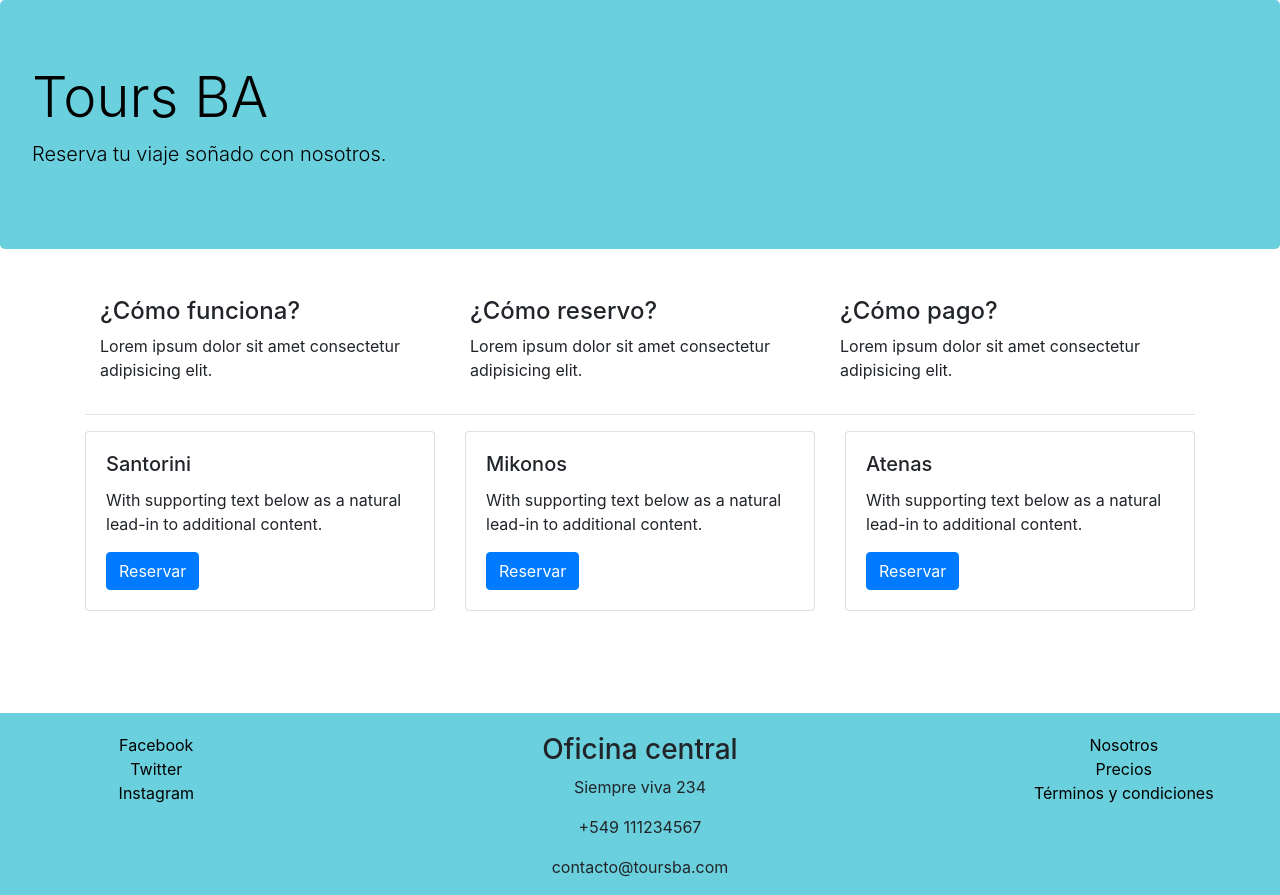
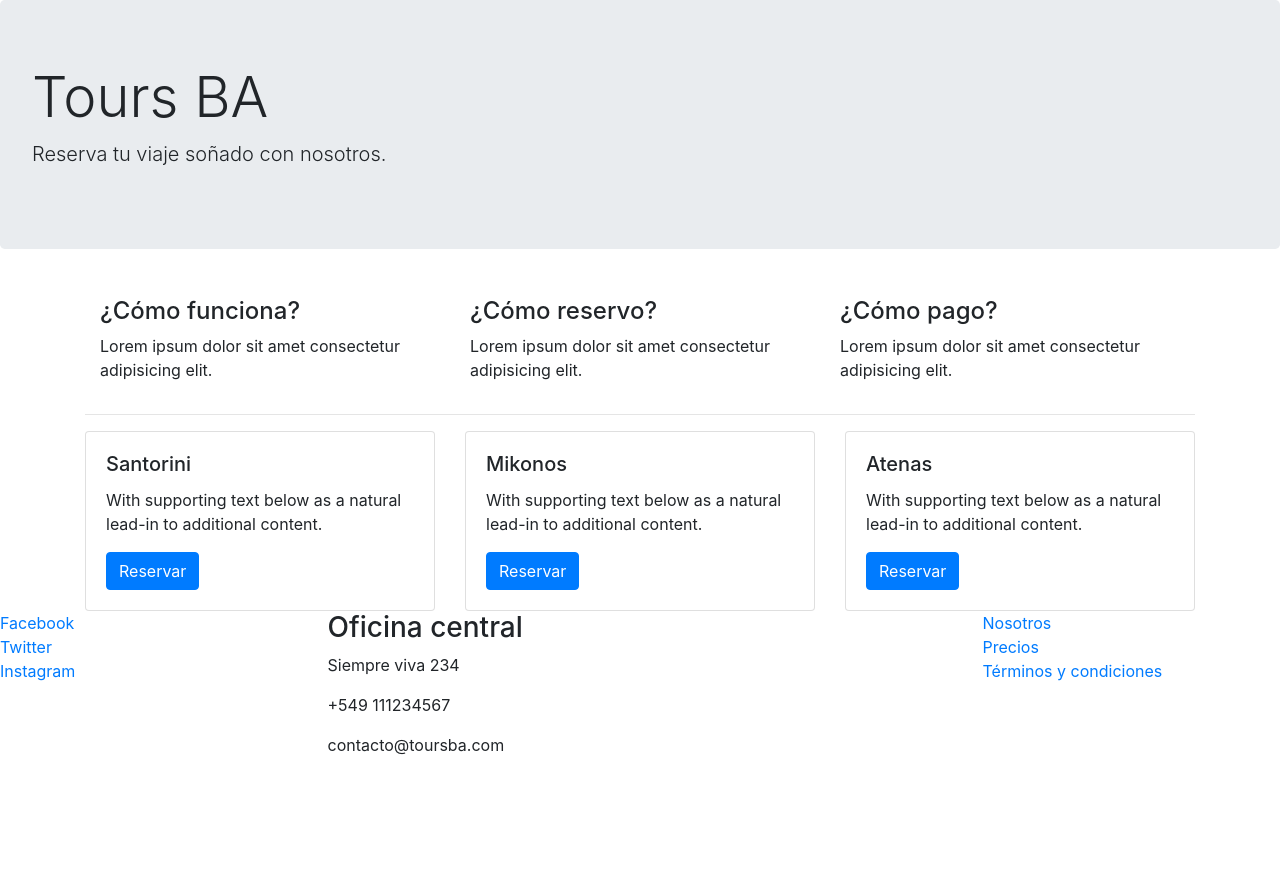
Before and after one commit to pevescarol/toursba, a website: page index.html in a window 1280 px wide. After the commit the page ends 800 px from the top, so only its background shows below. Drawn offline with nearby package versions, Linux system fonts and the light colour scheme.

Commit message:
creación inicial del proyecto

```diff
--- a/css/main.css
+++ /dev/null
@@ -1,36 +0,0 @@
-* {
-    padding: 0;
-    margin: 0;
-    box-sizing: border-box;
-}
-
-.jumbotron {
-    background-color: rgb(107, 208, 221);
-    color: #000;
-}
-
-footer {
-    padding: 20px 10px 0 10px;
-    background-color:rgb(107, 208, 221);
-    margin-bottom: 0;
-    margin-top: 8%;
-    overflow: hidden;
-}
-
-.center {
-    text-align: center;
-}
-
-a {
-    color: #000;
-}
-
-footer a:hover {
-    color: rgb(157, 75, 233);
-    text-decoration: none;
-}
-
-.card:hover {
-    transform: scale(1.1);
-    transition: .4s;
-}
--- a/index.html
+++ b/index.html
@@ -4,7 +4,6 @@
     <meta charset="utf-8">
     <meta name="viewport" content="width=device-width, initial-scale=1, shrink-to-fit=no">
     <link rel="stylesheet" href="node_modules/bootstrap/dist/css/bootstrap.min.css">
-    <link rel="stylesheet" href="./css/main.css">
     <title>ToursBA</title>
   </head>
   <body>
```
